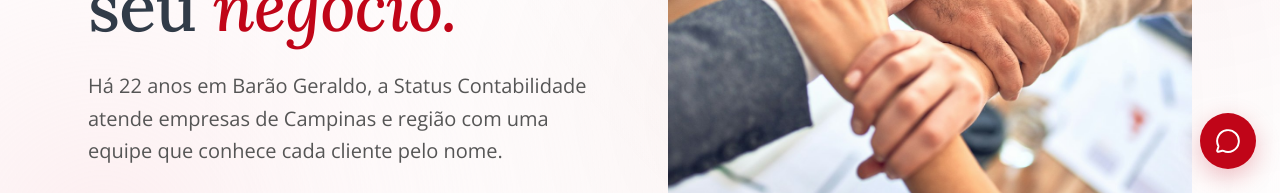
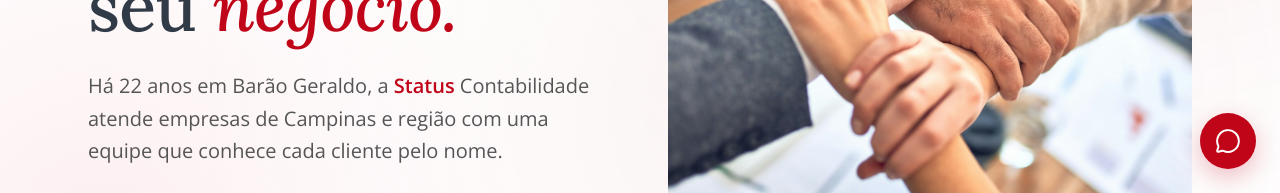
Before and after one commit to lucasignislab/statuscontabilidade, a Next.js app in the folder site/: page / in a window 1280 px wide. Shown: the part 607-800 px from the top of the page. Built offline with nearby package versions, Linux system fonts and the light colour scheme.

Commit message:
Marca 'Status' em vermelho em todos os textos renderizados do site

```diff
--- a/site/src/app/blog/simples-nacional-ou-lucro-presumido/page.tsx
+++ b/site/src/app/blog/simples-nacional-ou-lucro-presumido/page.tsx
@@ -30,7 +30,7 @@ export default function Artigo() {
               Simples Nacional ou Lucro Presumido: qual é melhor para a sua empresa?
             </h1>
             <p className="mt-5 text-lg text-slate leading-relaxed">
-              Publicado pela equipe da Status Contabilidade · Setembro de 2026
+              Publicado pela equipe da <span className="text-status-red font-semibold">Status</span> Contabilidade · Setembro de 2026
             </p>
           </Reveal>
         </div>
--- a/site/src/app/page.tsx
+++ b/site/src/app/page.tsx
@@ -45,7 +45,7 @@ export default function Home() {
             />
             <Reveal delay={0.5}>
               <p className="mt-6 text-xl text-slate max-w-[52ch] leading-relaxed">
-                Há {site.years} anos em Barão Geraldo, a Status Contabilidade atende
+                Há {site.years} anos em Barão Geraldo, a <span className="text-status-red font-semibold">Status</span> Contabilidade atende
                 empresas de Campinas e região com uma equipe que conhece cada cliente
                 pelo nome.
               </p>
@@ -222,7 +222,7 @@ export default function Home() {
                 Conteúdo que ajuda antes mesmo de <em className="italic text-status-red">virar cliente</em>
               </h2>
               <p className="mt-4 text-slate max-w-[52ch]">
-                No blog da Status, respondemos as dúvidas que ouvimos todos os dias no
+                No blog da <span className="text-status-red font-semibold">Status</span>, respondemos as dúvidas que ouvimos todos os dias no
                 escritório, começando pela escolha que trava a maioria dos novos
                 empresários.
               </p>
--- a/site/src/app/privacidade/page.tsx
+++ b/site/src/app/privacidade/page.tsx
@@ -50,7 +50,7 @@ export default function Privacidade() {
           <div>
             <h2 className="text-xl text-ink">Responsável pelos dados</h2>
             <p className="mt-3 text-slate">
-              Status Contabilidade, {site.address}, CEP {site.cep}. E-mail: {site.email}
+              <span className="text-status-red font-semibold">Status</span> Contabilidade, {site.address}, CEP {site.cep}. E-mail: {site.email}
             </p>
           </div>
         </div>
--- a/site/src/app/quem-somos/page.tsx
+++ b/site/src/app/quem-somos/page.tsx
@@ -38,7 +38,7 @@ export default function QuemSomos() {
               Há <em className="italic text-status-red">22 anos</em>, a contabilidade por trás das empresas de Campinas
             </h1>
             <p className="mt-6 text-xl text-slate leading-relaxed max-w-[52ch]">
-              A Status Contabilidade nasceu em Barão Geraldo e cresceu junto com os
+              A <span className="text-status-red font-semibold">Status</span> Contabilidade nasceu em Barão Geraldo e cresceu junto com os
               negócios da região. São mais de duas décadas de trabalho contínuo ao
               lado de comércios, clínicas e prestadores de serviço que confiam seus
               números à nossa equipe.
@@ -88,7 +88,7 @@ export default function QuemSomos() {
             </h2>
             <p className="mt-5 text-mist/75 leading-relaxed max-w-[52ch]">
               Aqui você não é um número na carteira de clientes. Quando liga para a
-              Status, fala com quem conhece a sua empresa e o seu histórico. É assim
+              <span className="text-status-red font-semibold"> Status</span>, fala com quem conhece a sua empresa e o seu histórico. É assim
               que trabalhamos há 22 anos, e é assim que pretendemos continuar.
             </p>
             <div className="mt-8">
--- a/site/src/components/Footer.tsx
+++ b/site/src/components/Footer.tsx
@@ -49,7 +49,7 @@ export default function Footer() {
 
         <hr className="my-10 border-white/10" />
         <div className="flex flex-col sm:flex-row justify-between gap-3 text-xs text-mist/50">
-          <p>© {new Date().getFullYear()} Status Contabilidade. Todos os direitos reservados.</p>
+          <p>© {new Date().getFullYear()} <span className="text-status-red font-semibold">Status</span> Contabilidade. Todos os direitos reservados.</p>
           <Link href="/privacidade" className="hover:text-mist transition-colors">
             Política de privacidade
           </Link>
```
